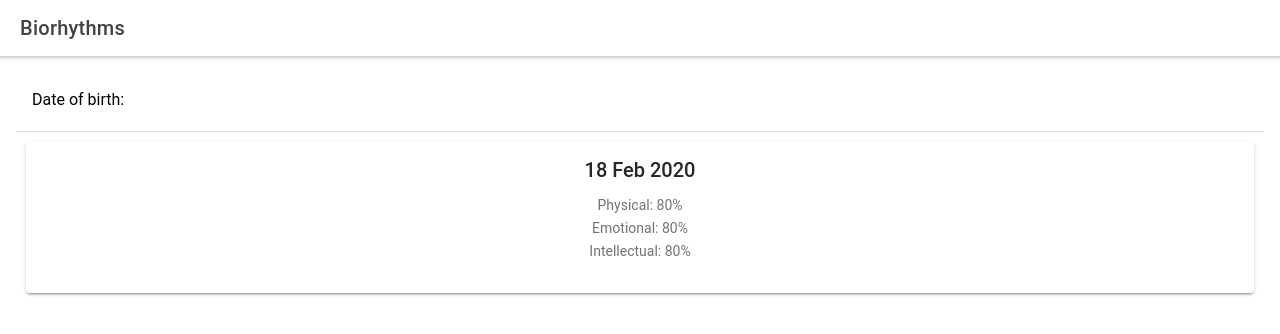
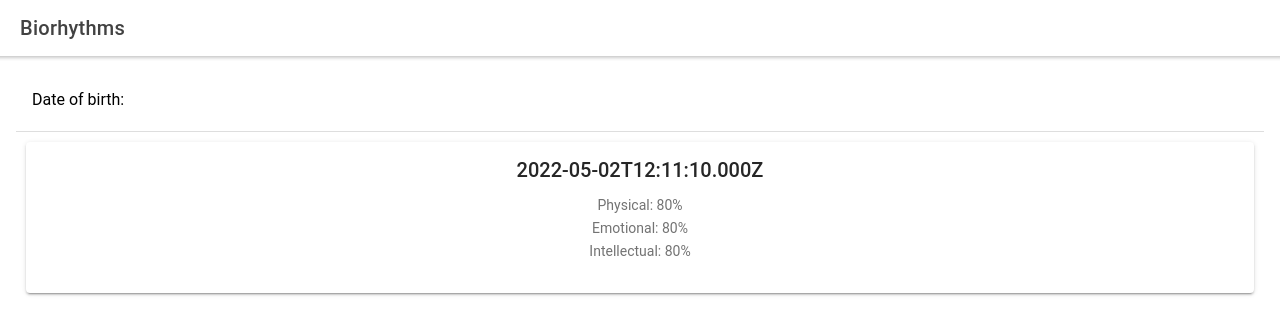
Before and after one commit to kronosGR/Ionic-React.js-biorhythm-calculator, a React (Create React App) app: page / in a window 1280 px wide. Shown: the top 334 px of the page. Built offline with nearby package versions, Linux system fonts and the light colour scheme.

Commit message:
extracted card to component

```diff
--- a/src/App.js
+++ b/src/App.js
@@ -4,20 +4,16 @@ import {
   IonHeader,
   IonToolbar,
   IonTitle,
-  IonInput,
   IonItem,
   IonLabel,
   IonDatetime,
-  IonCard,
-  IonCardHeader,
-  IonCardTitle,
-  IonCardContent,
 } from '@ionic/react';
 import React, { useState } from 'react';
+import BiorhythmCard from './components/BiorhythmCard';
 
 function App() {
-  const [name, setName] = useState('');
   const [birthday, setBirthday] = useState('2020-01-31');
+  const targetDate = new Date().toISOString();
 
   return (
     <IonApp>
@@ -34,16 +30,7 @@ function App() {
             onIonChange={(event) => setBirthday(event.detail.value)}
           />
         </IonItem>
-        <IonCard className='ion-text-center'>
-          <IonCardHeader>
-            <IonCardTitle>18 Feb 2020</IonCardTitle>
-            <IonCardContent>
-              <p>Physical: 80%</p>
-              <p>Emotional: 80%</p>
-              <p>Intellectual: 80%</p>
-            </IonCardContent>
-          </IonCardHeader>
-        </IonCard>
+        <BiorhythmCard targetDate={targetDate} />
       </IonContent>
     </IonApp>
   );
--- /dev/null
+++ b/src/components/BiorhythmCard.js
@@ -0,0 +1,17 @@
+import { IonCard, IonCardContent, IonCardHeader, IonCardTitle } from '@ionic/react';
+import React from 'react';
+
+export default function BiorhythmCard({ targetDate }) {
+  return (
+    <IonCard className='ion-text-center'>
+      <IonCardHeader>
+        <IonCardTitle>{targetDate}</IonCardTitle>
+        <IonCardContent>
+          <p>Physical: 80%</p>
+          <p>Emotional: 80%</p>
+          <p>Intellectual: 80%</p>
+        </IonCardContent>
+      </IonCardHeader>
+    </IonCard>
+  );
+}
```
